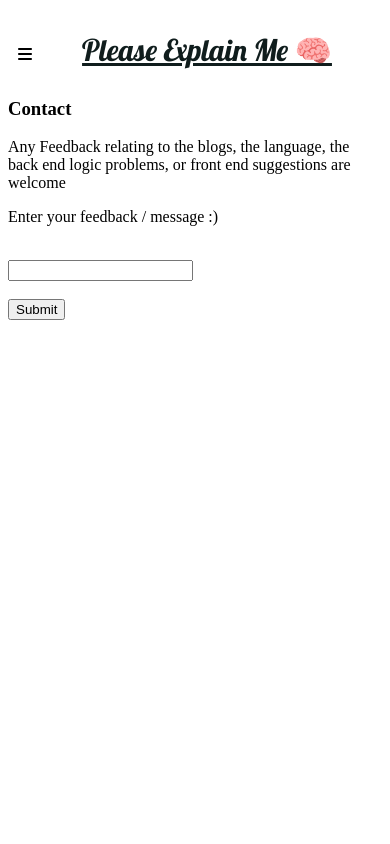
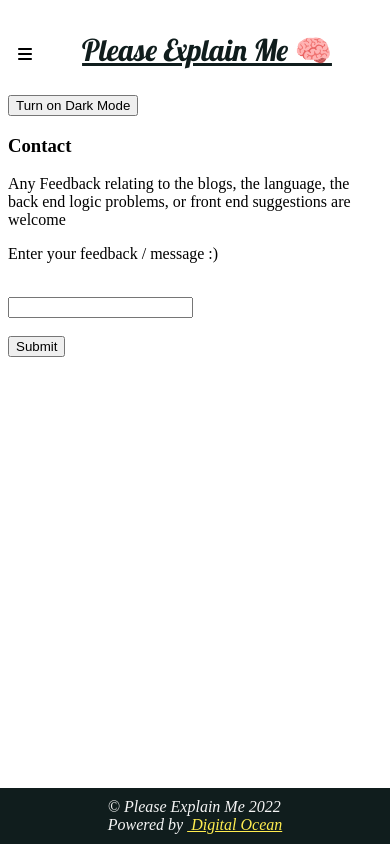
Before and after one commit to silverstone-git/sidhu_blogs, a Django app: template templates/contact.html in a window 390 px wide. Run offline with Django 3.2, Linux system fonts and the light colour scheme; the template is opened without the code that fills it, so the values that code supplies are empty.

Commit message:
- Added a footer - Made the footer responsive - Styled it - Updated the readme, gave the link to the site - Added a dark mode in basic elements, pretty basic

```diff
--- a/blogs/views.py
+++ b/blogs/views.py
@@ -28,7 +28,7 @@ def index(request):
     else:
 
         loggedin = False
-        return render(request, "index.html", {"blog_heads" : blog_heads, "loggedin" : loggedin})
+        return render(request, "index.html", {"blog_heads" : blog_heads, "loggedin" : loggedin, "darkmode" : request.POST.get("darkmode")})
 
 
 def user_fetchcontextinator(thename, get_desc = False):
@@ -75,6 +75,7 @@ def json2list(thejsonstring):
         - dark mode
         - a hamburger menu for mobile homepage  // done
         - rate limiting comments, user accounts
+        - add a readme in the blog git repo
         - showing last 50 comments and only showing more when user clicks
         - add a saved json in reader model, make comments' hash code using datetime and add them to     // done
         - add a hashcode entry in the model of both comment and article, so that associated comments can be loaded in the template  // added article name in comment model
--- a/templates/basic_elements.html
+++ b/templates/basic_elements.html
@@ -103,8 +103,51 @@
                 display: none;
             }
 
+            footer {
+                background-color: rgb(16, 29, 29);
+                color: whitesmoke;
+                position: absolute;
+                display: flex;
+                bottom: 0px;
+                right: 0px;
+                left: 0px;
+                justify-content: center;
+            }
+
+            #DOlink:hover {
+                color: aqua;
+                font: bold;
+                cursor: pointer;
+                text-decoration: underline;
+            }
+
+            #DOlink {
+                color: rgb(255, 237, 79);
+            }
+
+            footer > p {
+                display: flex;
+                padding: 10px;
+            }
+
+            footer > div {
+                display: none;
+            }
 
             @media screen and (max-width: 707px) {
+
+
+                footer > p {
+                    display: none;
+                }
+
+
+                footer > div {
+                    display: flex;
+                    flex-direction: column;
+                    padding: 10px;
+                }
+
 
                 .navBar {
                     background-color: white;
@@ -177,6 +220,16 @@
                 font-size: 20px;
             }
 
+            .darkMode {
+                background-color: rgb(43, 43, 43);
+                color: white;
+            }
+
+            .lightMode {
+                background-color: white;
+                color: black;
+            }
+
             /*
             .mailLink {
                 display: flex;
@@ -195,24 +248,11 @@
             .mailLink:hover {
                 color: white;
                 background-color: black;
+
             }
 
-            footer {
-                background-color: rgb(16, 29, 29);
-                color: whitesmoke;
-            }
+            */
 
-            footer > a:hover {
-                color: aqua;
-                font: bold;
-                cursor: pointer;
-                text-decoration: underline;
-            }
-
-            footer > a {
-                color: azure;
-            }
-            */
 
         </style>
 </head>
@@ -318,29 +358,44 @@
 
     </ul>
 
-<!--
-    <div id="headingDivSmall">
-        <a href="/" style="color: black;">
-            Please Explain Me 🧠
-        </a>
-    </div>
--->
+    <button onclick="turnOnDarkMode();">
+        Turn on Dark Mode
+    </button>
+
+
+    <script>
+        function turnOnDarkMode() {
+            document.body.classList.toggle("darkMode")
+        }
+    </script>
 
 
     {% block body %}{% endblock body %}
-    <!--
-    <script src="https://polyfill.io/v3/polyfill.min.js?features=es6"></script>
-    <script id="MathJax-script" async src="https://cdn.jsdelivr.net/npm/mathjax@3/es5/tex-mml-chtml.js"></script>
+
     <footer>
         <p>
-            Please explain Me
+            &copy; Please explain Me 2022
         </p>
         <p> Powered by
-            <a href="https://www.digitalocean.com/?refcode=c6bc600d254c&utm_campaign=Referral_Invite&utm_medium=Referral_Program&utm_source=badge" target=”_blank”>
-                Digital Ocean
+            <a id="DOlink" href="https://www.digitalocean.com/?refcode=c6bc600d254c&utm_campaign=Referral_Invite&utm_medium=Referral_Program&utm_source=badge" target=”_blank”>
+                &nbsp;Digital Ocean
             </a>
         </p>
+
+        <div>
+            <em>
+                &copy; Please Explain Me 2022
+            </em>
+
+            <em>
+                Powered by
+                <a id="DOlink" href="https://www.digitalocean.com/?refcode=c6bc600d254c&utm_campaign=Referral_Invite&utm_medium=Referral_Program&utm_source=badge" target=”_blank”>
+                    &nbsp;Digital Ocean
+                </a>
+
+            </em>
+        </div>
     </footer>
-    -->
+
 </body>
 </html>
--- a/templates/blog.html
+++ b/templates/blog.html
@@ -24,6 +24,7 @@
     {% csrf_token %}
 
     <input type="radio" name="saveit" value="True" style="display:none" checked>
+    <input type="radio" name = "darkmode" value = "False" style="display:none" id="darkmode" checked>
     <input type="radio" name = "blognameandtitle" value = "{{ blog_name }} {{blog_title}}" style="display:none" id="blognameandtitle" checked>
     <button type="submit">
         <p>
--- a/templates/index.html
+++ b/templates/index.html
@@ -2,9 +2,12 @@
 {% block title %}Home{% endblock title%}
 
 {% block body %}
+
+
     <p class="myArticleHeading">
         You Have reached the home page
     </p>
+
 
 
     <p class="frontpagetext">
@@ -15,6 +18,7 @@
         {% csrf_token %}
 
         <input type="radio" name = "saveit" value = "False" style="display:none" id="saveit" checked>
+        <input type="radio" name = "darkmode" value = "False" style="display:none" id="darkmode" checked>
 
         {% for blog_title,blog_name in blog_heads %}
         <div class="submitButtonContainer">
```
Also changed, not shown: README.md.
